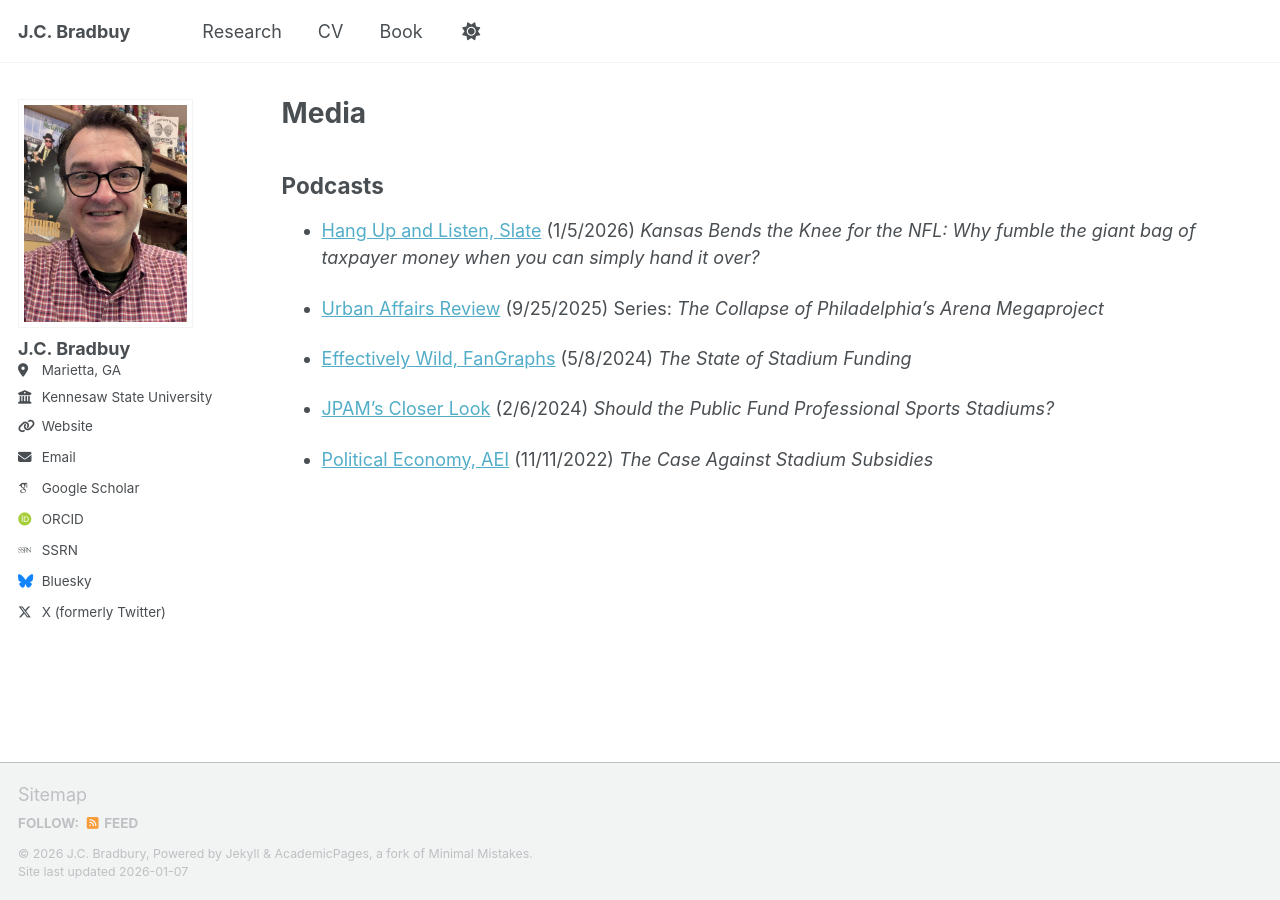
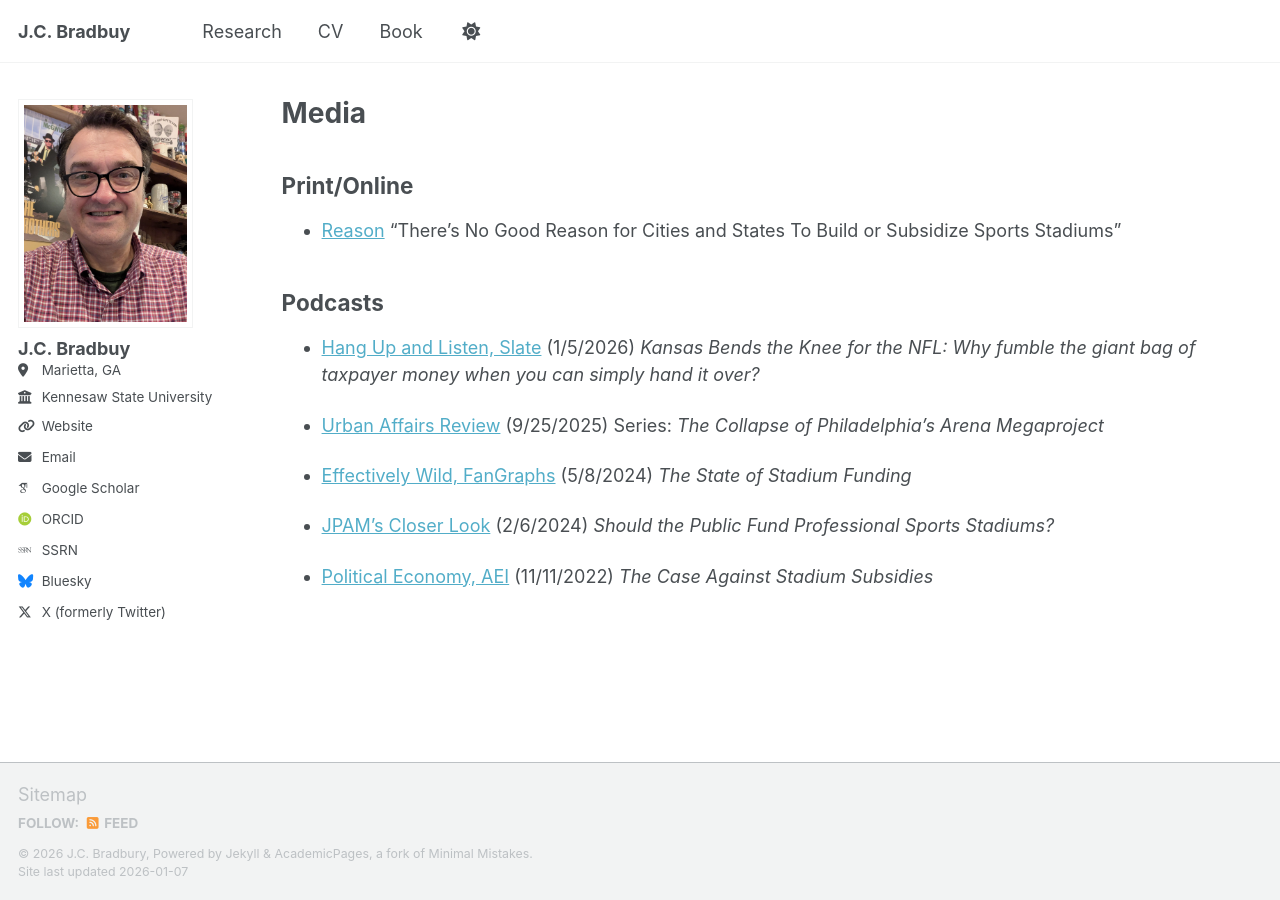
Before and after one commit to jcbradbury/jcbradbury.github.io, a Jekyll site: the page built from _pages/media.md, in a window 1280 px wide. Built offline with Jekyll 4.4.1, drawn with Linux system fonts in a browser that asks for light colours; some web fonts are replaced; a script bundle is joined from its source files by our own code; library files that are not in the unit come from our copies.

Commit message:
Update media.md

```diff
--- a/_pages/media.md
+++ b/_pages/media.md
@@ -5,6 +5,9 @@ permalink: /media/
 author_profile: true
 published: true
 ---
+
+## Print/Online
+- [Reason](https://reason.com/2025/07/08/theres-no-good-reason-for-cities-and-states-to-build-or-subsidize-sports-stadiums/) "There's No Good Reason for Cities and States To Build or Subsidize Sports Stadiums"
 
 ## Podcasts
 - [Hang Up and Listen, Slate](https://slate.com/podcasts/hang-up-and-listen/2026/01/the-economics-of-the-chiefs-move-from-missouri-to-kansas) (1/5/2026) *Kansas Bends the Knee for the NFL: Why fumble the giant bag of taxpayer money when you can simply hand it over?*
```
